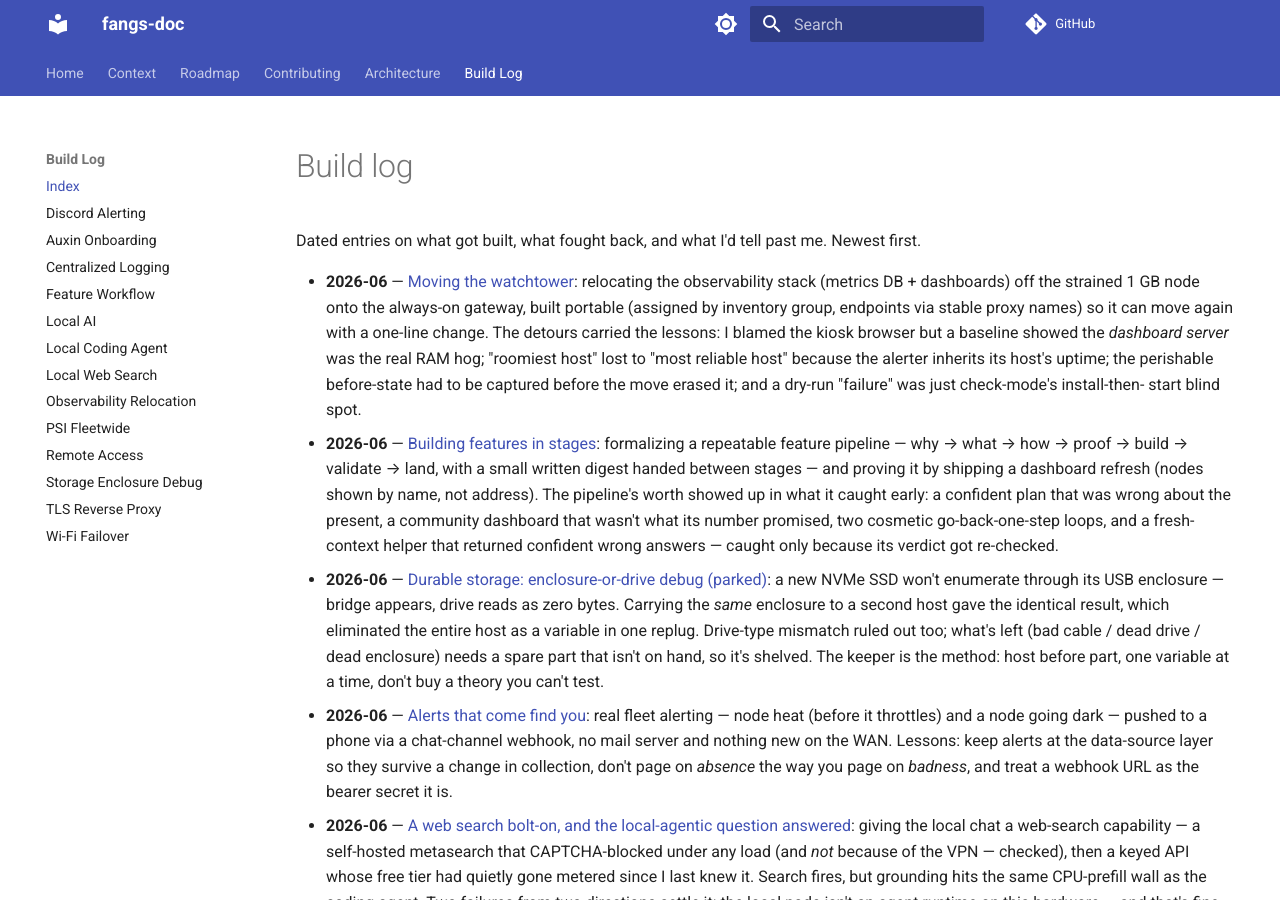
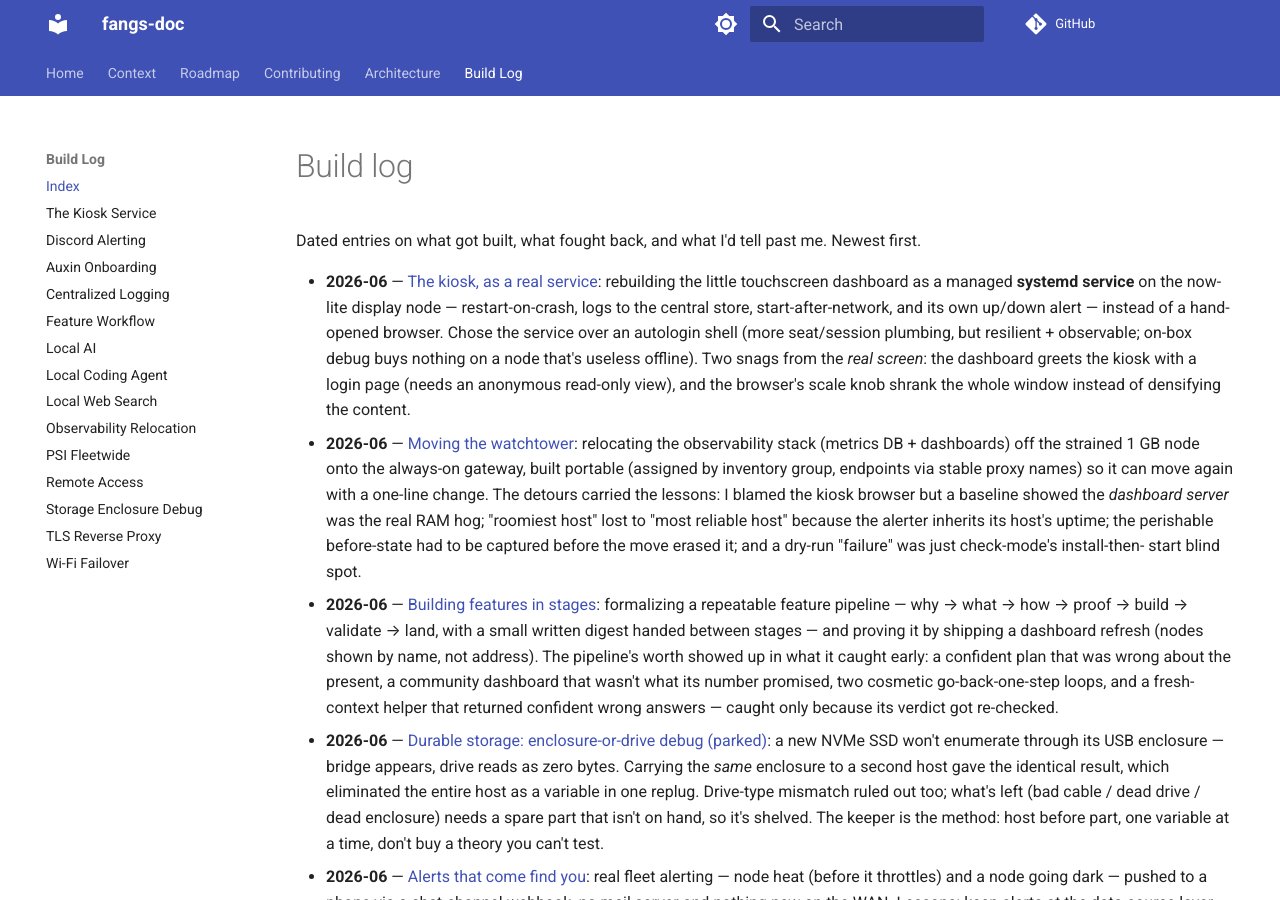
Before and after one commit to Caleb-Wrobel/fangs-doc, an MkDocs documentation site: the page built from docs/log/README.md, in a window 1280 px wide and 900 px high. Built offline with MkDocs 1.6.1 and Material for MkDocs 9.7.7, drawn with Linux system fonts in a browser that asks for light colours; comment, search, counter and statistics services are not loaded.

Commit message:
log: the kiosk as a real service (+nav, index)

```diff
--- a/docs/log/README.md
+++ b/docs/log/README.md
@@ -3,6 +3,14 @@
 Dated entries on what got built, what fought back, and what I'd tell past me.
 Newest first.
 
+- **2026-06** — [The kiosk, as a real service](2026-06-kiosk.md): rebuilding the little
+  touchscreen dashboard as a managed **systemd service** on the now-lite display node —
+  restart-on-crash, logs to the central store, start-after-network, and its own up/down alert —
+  instead of a hand-opened browser. Chose the service over an autologin shell (more seat/session
+  plumbing, but resilient + observable; on-box debug buys nothing on a node that's useless
+  offline). Two snags from the *real screen*: the dashboard greets the kiosk with a login page
+  (needs an anonymous read-only view), and the browser's scale knob shrank the whole window
+  instead of densifying the content.
 - **2026-06** — [Moving the watchtower](2026-06-observability-relocation.md): relocating the
   observability stack (metrics DB + dashboards) off the strained 1 GB node onto the always-on
   gateway, built portable (assigned by inventory group, endpoints via stable proxy names) so it can
--- a/mkdocs.yml
+++ b/mkdocs.yml
@@ -45,6 +45,7 @@ nav:
       - TLS Proxy: architecture/tls-proxy.md
   - Build Log:
       - Index: log/README.md
+      - The Kiosk Service: log/2026-06-kiosk.md
       - Discord Alerting: log/2026-06-alerting-discord.md
       - Auxin Onboarding: log/2026-06-auxin-onboarding.md
       - Centralized Logging: log/2026-06-centralized-logging.md
```
Also changed, not shown: docs/log/2026-06-kiosk.md (added, +72 -0 lines).
